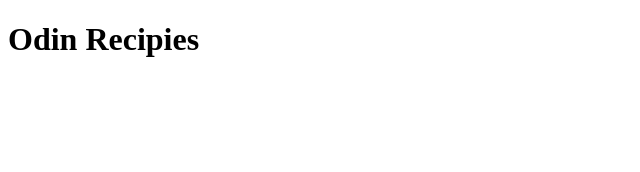
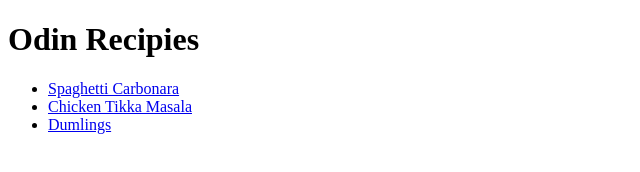
Before and after one commit to Arsalanahhmad/odin-recipes, a plain HTML site: page index.html in a window 1280 px wide. Shown: the whole page, without its empty margins (0-640 px from the left). Drawn offline with Linux system fonts and the light colour scheme.

Commit message:
Link other pages to index page
Create a list to navigate to recipes' pages from index page

```diff
--- a/index.html
+++ b/index.html
@@ -7,5 +7,11 @@
 </head>
 <body>
     <h1>Odin Recipies</h1>
+    <ul>
+        <li><a href="recipes/spaghetti-carbonara.html">Spaghetti Carbonara</a></li>
+        <li><a href="recipes/chicken-tikka-masala.html.html">Chicken Tikka Masala</a></li>
+        <li><a href="recipes/dumplings.html.html">Dumlings</a></li>
+    </ul>
+
 </body>
 </html>
```
